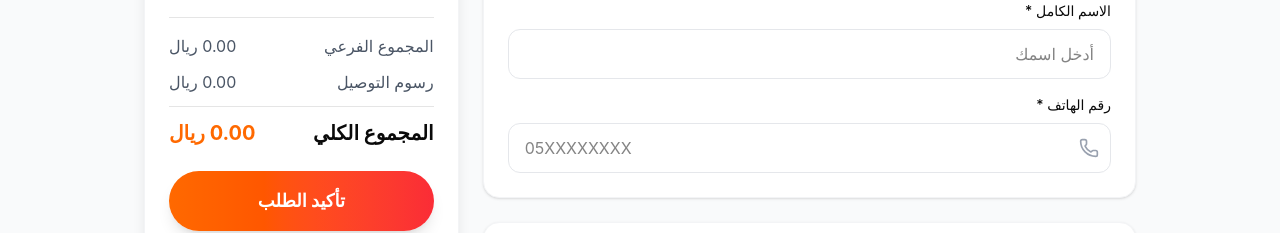
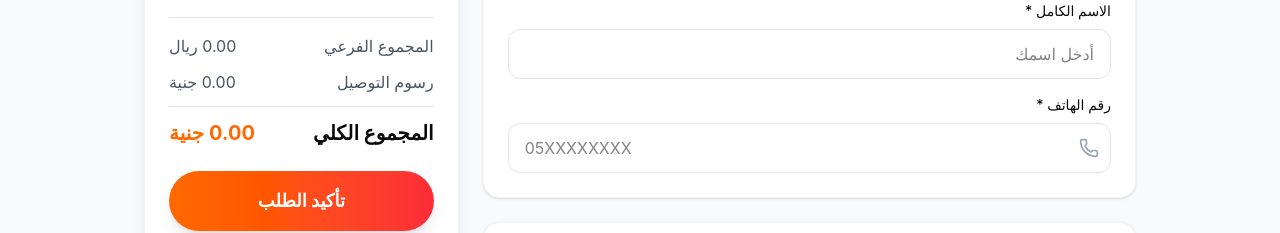
Before and after one commit to Omarashra5/Restauran, a React (Vite) app: page /checkout in a window 1280 px wide. Shown: the part 292-525 px from the top of the page. Built offline with nearby package versions, Linux system fonts and the light colour scheme.

Commit message:
Change currency display from SAR to L.E

```diff
--- a/src/app/pages/CheckoutPage.tsx
+++ b/src/app/pages/CheckoutPage.tsx
@@ -278,7 +278,7 @@ export function CheckoutPage() {
                       {language === 'ar' ? item.nameAr : item.name} x{item.quantity}
                     </span>
                     <span className="font-medium dark:text-white">
-                      {(item.price * item.quantity).toFixed(2)} {t('ريال', 'SAR')}
+                      {(item.price * item.quantity).toFixed(2)} {t('جنية', 'L.E')}
                     </span>
                   </div>
                 ))}
@@ -291,11 +291,11 @@ export function CheckoutPage() {
                 </div>
                 <div className="flex justify-between text-gray-600 dark:text-gray-400">
                   <span>{t('رسوم التوصيل', 'Delivery Fee')}</span>
-                  <span>{deliveryFee.toFixed(2)} {t('ريال', 'SAR')}</span>
+                  <span>{deliveryFee.toFixed(2)} {t('جنية', 'L.E')}</span>
                 </div>
                 <div className="border-t dark:border-gray-700 pt-3 flex justify-between font-bold text-xl">
                   <span className="dark:text-white">{t('المجموع الكلي', 'Total')}</span>
-                  <span className="text-orange-500">{total.toFixed(2)} {t('ريال', 'SAR')}</span>
+                  <span className="text-orange-500">{total.toFixed(2)} {t('جنية', 'L.E')}</span>
                 </div>
               </div>
 
```
